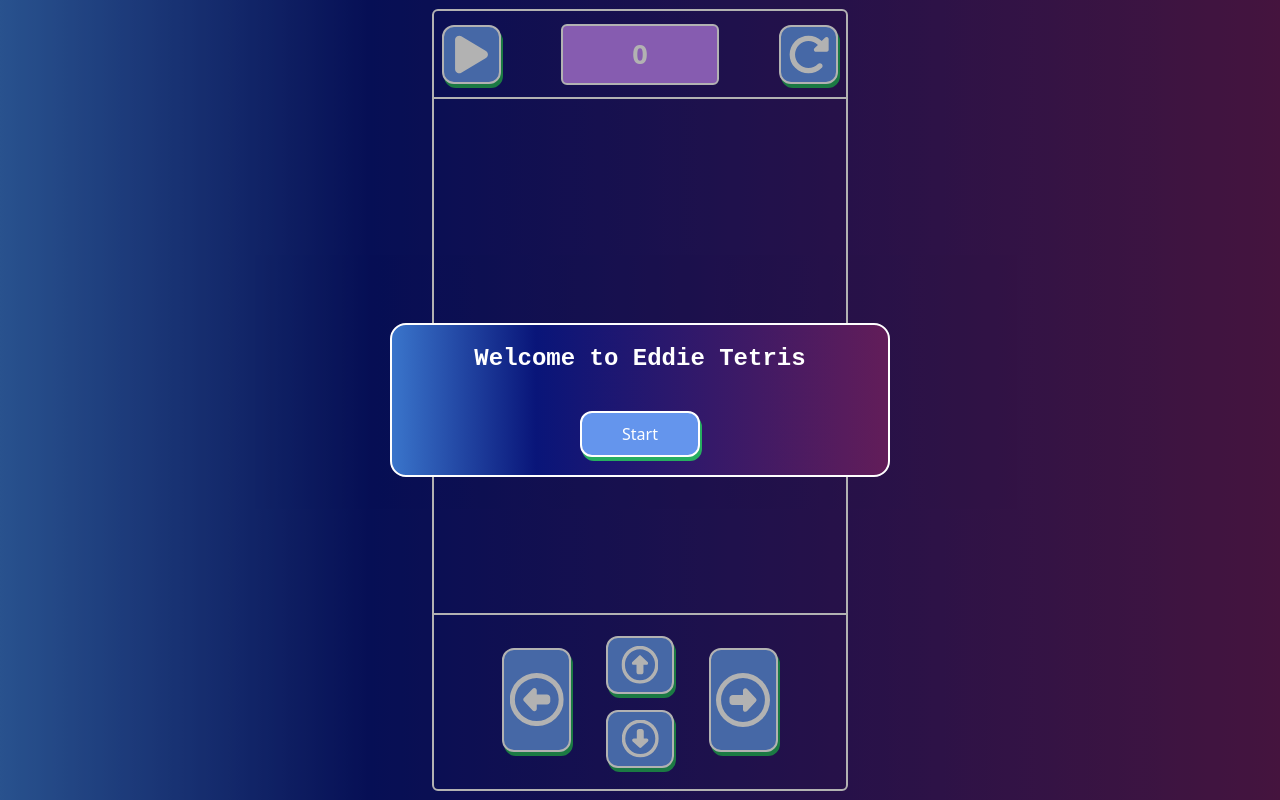
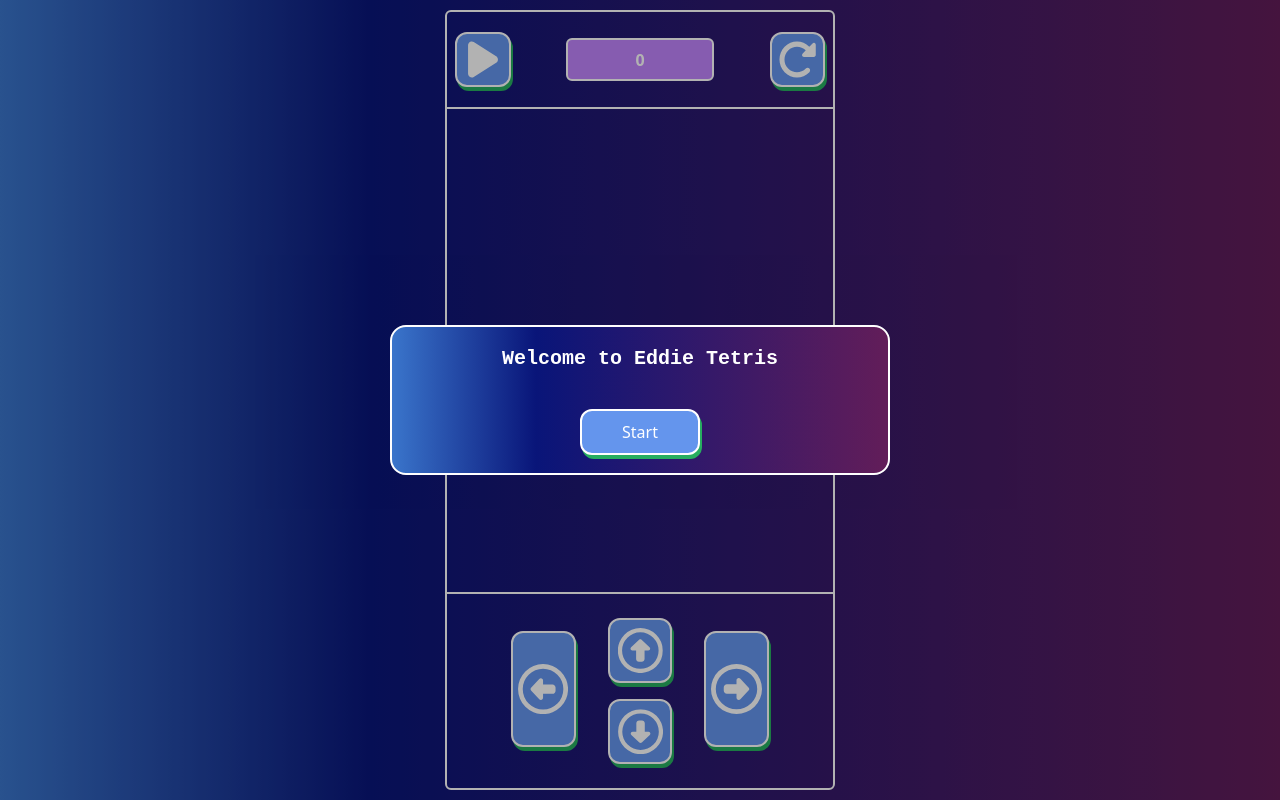
Before and after one commit to eddieonthecode/eddie-tetris, a React (Vite) app: page / in a window 1280 px wide. Built offline with nearby package versions, Linux system fonts and the light colour scheme.

Commit message:
fix size

```diff
--- a/src/App.tsx
+++ b/src/App.tsx
@@ -9,7 +9,7 @@ function App() {
   const score = useRef<number>(0);
 
   return (
-    <main className="app w-screen h-screen flex flex-col items-center justify-center">
+    <main className="app w-screen h-dvh flex flex-col items-center justify-center">
       {showModalStart && (
         <Modal
           title="Welcome to Eddie Tetris"
--- a/src/components/board/board.scss
+++ b/src/components/board/board.scss
@@ -1,5 +1,7 @@
 .board {
-    width: calc(min(calc(100vh * 10 / 30 - 20px), 100vw));
+    aspect-ratio: 1/2;
+    overflow: hidden;
+    width: calc(min(calc(100dvh * 1/2 - 10px), 100vw));
 
     &__container {
         aspect-ratio: 4/5;
--- a/src/components/board/board.tsx
+++ b/src/components/board/board.tsx
@@ -14,7 +14,6 @@ type Props = {
   onFinish: (score: number) => void;
 };
 
-let sizeProportion = "16/30";
 let width = 12;
 let height = 18;
 let dropTime = 500;
@@ -228,10 +227,7 @@ export default function Board(_: Props) {
   return (
     <div
       className="board border-2 border-solid border-white rounded-md flex flex-col"
-      style={{
-        aspectRatio: sizeProportion,
-        width: `calc(min(calc(100vh * ${sizeProportion} - 10px), 100vw))`,
-      }}
+      style={{}}
     >
       <Score
         isPlaying={_.isPlaying}
@@ -239,7 +235,7 @@ export default function Board(_: Props) {
         onRestart={_.onRestart}
         score={score}
       />
-      <div className="board__container border-b-2 border-solid border-white flex flex-col">
+      <div className="board__container basis-[62.5%] border-b-2 border-solid border-white flex flex-col">
         {displayBoard.map((row, rowIndex) => (
           <div
             key={rowIndex}
@@ -260,7 +256,7 @@ export default function Board(_: Props) {
           </div>
         ))}
       </div>
-      <div className="board__control relative basis-2/3 flex flex-col items-center justify-center">
+      <div className="board__control basis-[25%] relative flex flex-col items-center justify-center">
         <button
           className="btn board__btn relative z-10 w-1/6 h-1/3 mb-4"
           onClick={() => handleMove(Moves.TOP)}
--- a/src/components/modal/modal.tsx
+++ b/src/components/modal/modal.tsx
@@ -15,7 +15,7 @@ export default function Modal(_: Props) {
     <div className="modal flex items-center justify-center">
       <div className="modal__container">
         <div className="modal__header flex justify-center">
-          <h1 className="text-2xl font-bold">{_.title || "Title"}</h1>
+          <h1 className="text-xl font-bold">{_.title || "Title"}</h1>
         </div>
         <div className="modal__body flex justify-center mb-4">{_.children}</div>
         <div className="modal__footer flex justify-center gap-x-4">
--- a/src/components/score/score.tsx
+++ b/src/components/score/score.tsx
@@ -11,7 +11,7 @@ type Props = {
 
 export default function Score(_: Props) {
   return (
-    <div className="board__score border-b-2 border-solid border-white flex items-center justify-between basis-1/3 px-2">
+    <div className="board__score basis-[12.5%] border-b-2 border-solid border-white flex items-center justify-between px-2">
       <div className="w-[15%] flex items-center">
         <button
           className="btn w-full aspect-square !p-[10%]"
@@ -24,7 +24,7 @@ export default function Score(_: Props) {
           />
         </button>
       </div>
-      <div className="text-white text-[170%] bg-purple-400 font-bold w-2/5 flex justify-center rounded-md py-[2%] border-2 border-white border-solid">
+      <div className="text-white bg-purple-400 font-bold w-2/5 flex justify-center rounded-md py-[2%] border-2 border-white border-solid">
         {_.score}
       </div>
       <div className="w-[15%] flex items-center">
```
